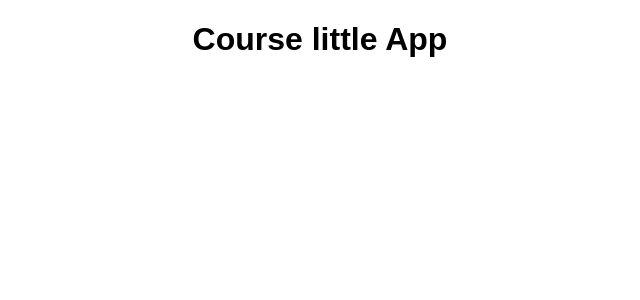
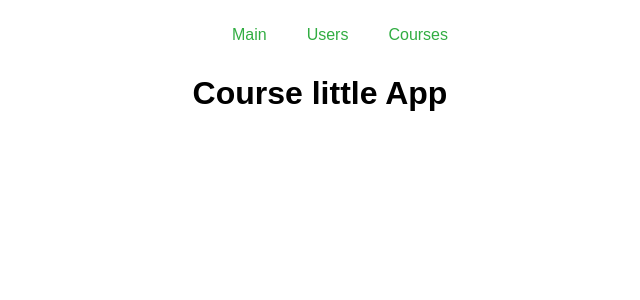
Before and after one commit to SerafinPL/routing-react-courses, a React (Create React App) app: page / in a window 1280 px wide. Shown: the top 300 px of the page, without its empty margins (320-960 px from the left). Built offline with nearby package versions, Linux system fonts and the light colour scheme.

Commit message:
link's route add

```diff
--- a/src/App.js
+++ b/src/App.js
@@ -1,14 +1,28 @@
 import React, { Component } from 'react';
+
+import {BrowserRouter, Route, NavLink} from 'react-router-dom';
 
 import Courses from './containers/Courses/Courses';
 import Users from './containers/Users/Users';
+import Nav from './containers/Nav/Nav';
+
+
 
 class App extends Component {
   render () {
     return (
-      <div className="App">
-        <h1>Course little App</h1>
-      </div>
+      <BrowserRouter basename='/'>
+      <Route path='/' exact render={() => (
+        <div >
+          <Nav/>
+          <h1>Course little App</h1>
+
+
+
+        </div>)} />
+      <Route path='/users' component={Users}/>
+      <Route path='/courses' component={Courses}/>
+      </BrowserRouter>
     );
   }
 }
--- a/src/containers/Courses/Courses.js
+++ b/src/containers/Courses/Courses.js
@@ -1,4 +1,5 @@
 import React, { Component } from 'react';
+import Nav from '../Nav/Nav';
 
 import './Courses.css';
 
@@ -14,6 +15,7 @@ class Courses extends Component {
     render () {
         return (
             <div>
+                <Nav/>
                 <h1>Amazing Udemy Courses</h1>
                 <section className="Courses">
                     {
--- /dev/null
+++ b/src/containers/Nav/Nav.js
@@ -0,0 +1,17 @@
+import React from 'react';
+import { NavLink} from 'react-router-dom';
+
+import classes from './Nav.module.css';
+
+const Nav = () => (
+
+		<nav className={classes.App}>
+          <ul>
+            <li><NavLink to='/'>Main</NavLink></li>
+            <li><NavLink to='/users'>Users</NavLink></li>
+            <li><NavLink to='/courses'>Courses</NavLink></li>
+          </ul>
+        </nav>
+    )
+
+export default Nav;
--- /dev/null
+++ b/src/containers/Nav/Nav.module.css
@@ -0,0 +1,19 @@
+.App ul{
+	list-style-type: none;
+}
+
+.App ul li{
+	display: inline-block;
+	margin: 10px 20px;
+}
+
+.App ul li a{
+	text-decoration: none;
+	color: #31AD42;
+}
+
+.App ul li a.active,
+.App ul li a:hover{
+	text-decoration: none;
+	color: #017D12;
+}
--- a/src/containers/Users/Users.js
+++ b/src/containers/Users/Users.js
@@ -1,11 +1,16 @@
 import React, { Component } from 'react';
+import Nav from '../Nav/Nav';
 
 class Users extends Component {
     render () {
         return (
-            <div>
-                <h1>The Users Page</h1>
-            </div>
+        	<React.Fragment>
+        		<Nav/>
+	            <div>
+	                <h1>The Users Page</h1>
+	            </div>
+
+            </React.Fragment>
         );
     }
 }
```
